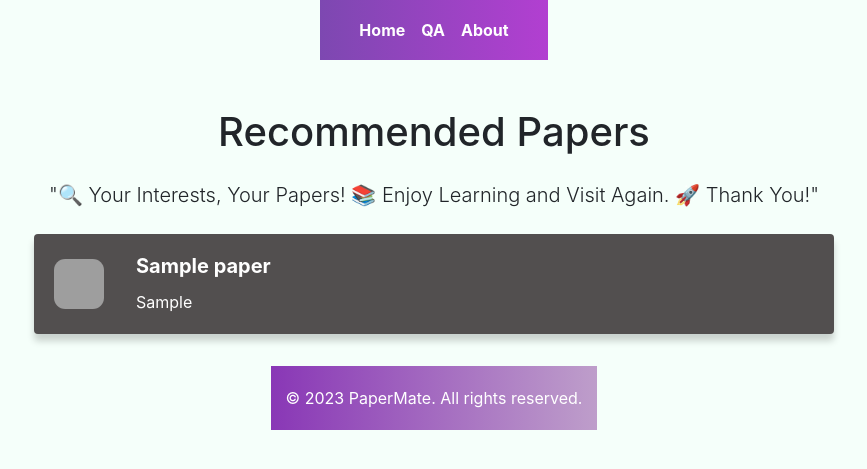
After one commit to Zaheer-10/PaperMate, a Django app: page /recommendation/ in a window 1280 px wide. The commit adds this page. Shown: the top 469 px of the page, without its empty margins (206-1073 px from the left). Run offline with Django 4.2, Linux system fonts and the light colour scheme; tables that the repository leaves empty hold one stand-in row (values such as "Sample post"); parts of the project's set-up code (start-up, migrations or seed data) failed here and were passed over; some libraries are stand-ins or nearby versions; grey boxes are pictures that could not be loaded.

Commit message:
Django Template stuffs

```diff
--- /dev/null
+++ b/PaperMate_ui/GUI/templates/recommendation.html
@@ -0,0 +1,91 @@
+{% extends 'base.html' %}
+
+{% block content %}
+<style>
+    /* Add your CSS styles here */
+    body {
+        background-color: mintcream;
+        display: flex;
+        align-items: center;
+        justify-content: center;
+        flex-direction: column;
+    }
+    .card {
+        max-width: 800px;
+        height: auto;
+        background-color: #524f4f;
+        border: 0;
+        box-shadow: 0 7px 7px rgba(0, 0, 0, 0.18);
+        margin: .5em auto;
+    }
+    .card.dark {
+        color: #fff;
+    }
+    .card.card.bg-light-subtle .card-title {
+        color: rgb(59, 55, 60);
+    }
+    .card img {
+        width: 50px;
+        height: 50px;
+        border-radius: 0.7em;
+        margin-right: 1em;
+    }
+    .card-body {
+        display: flex;
+        align-items: center;
+    }
+    .text-section {
+        max-width: 100%;
+        padding: 0 1em;
+    }
+    .cta-section {
+        display: flex;
+        flex-direction: column;
+        align-items: stretch;
+        margin-top: 1em;
+    }
+    .cta-section .btn {
+        padding: 0.3em 0.5em;
+    }
+    .card.bg-light-subtle .cta-section .btn {
+        background-color: #774084;
+        border-color: #a77fd0;
+    }
+    @media screen and (max-width: 475px) {
+        .card {
+            font-size: 0.9em;
+        }
+    }
+</style>
+
+<div class="container mt-5">
+    <h1 class="mb-4 text-center">Recommended Papers</h1>
+    <p class="lead text-center">"🔍 Your Interests, Your Papers! 📚 Enjoy Learning and Visit Again. 🚀 Thank You!"</p>
+    <div class="row">
+        {% for paper in papers %}
+        <div class="col-md-12 mb-4">
+            <div class="card dark">
+                <div class="card-body">
+                    <img src="https://imgs.search.brave.com/KPfQF-d5vwdpq53r367d0QOPwqsVzStxV7QNhfd7zvY/rs:fit:860:0:0/g:ce/aHR0cHM6Ly9pbmZv/LmFyeGl2Lm9yZy9i/cmFuZC9pbWFnZXMv/YnJhbmQtbG9nby1w/cmltYXJ5LmpwZw" class="card-img-top" alt="...">
+                    <div class="text-section">
+                        <div style="display: flex; align-items: center;">
+                            <h5 class="card-title" style="margin-right: 1em;"><strong>{{ paper.title }}</strong></h5>
+                        </div>
+                        <p class="card-text">{{ paper.abstract|truncatechars:150 }}
+                            {% if paper.abstract|length > 150 %}
+                            <a data-toggle="collapse" href="#collapse-{{ paper.id }}" role="button" aria-expanded="false" aria-controls="collapse-{{ paper.id }}">
+                                Read more
+                            </a>
+                            <div class="collapse" id="collapse-{{ paper.id }}">
+                                {{ paper.abstract }}
+                            </div>
+                            {% endif %}
+                        </p>
+                    </div>
+                </div>
+            </div>
+        </div>
+        {% endfor %}
+    </div>
+</div>
+{% endblock %}
```
Also changed, not shown: PaperMate_ui/GUI/templates/home.html (+90 -16 lines), PaperMate_ui/GUI/templates/index.html (deleted, +0 -14 lines).
